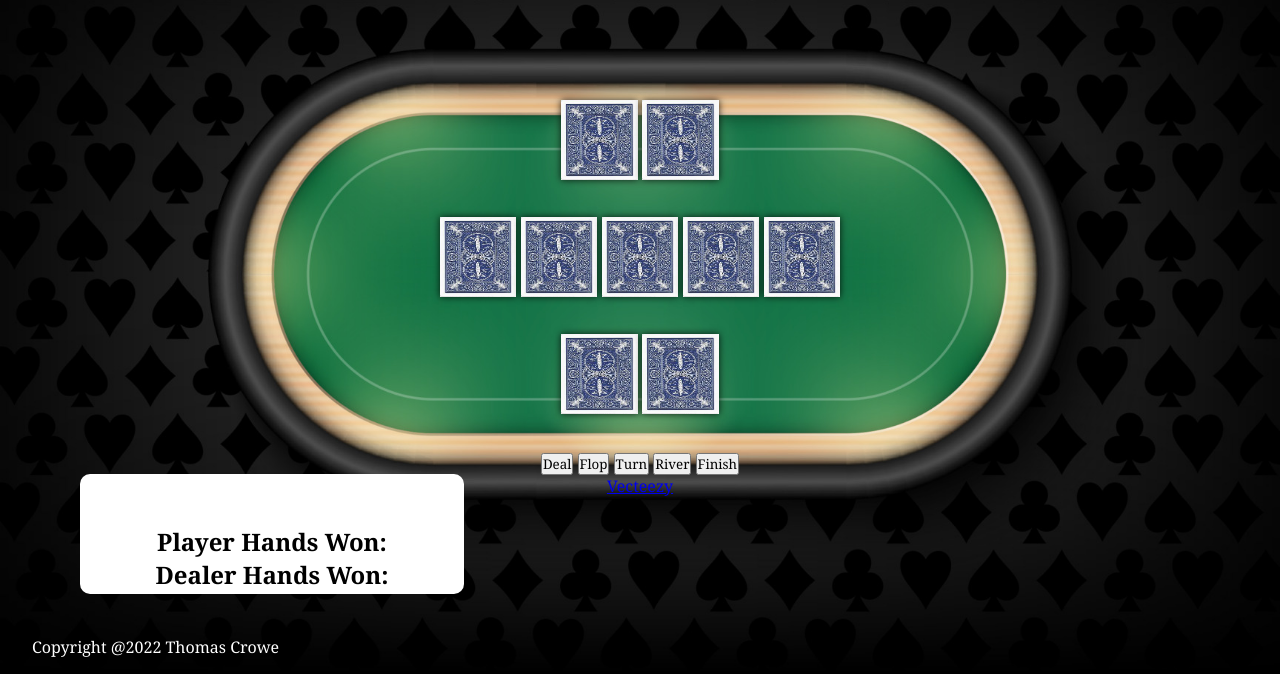
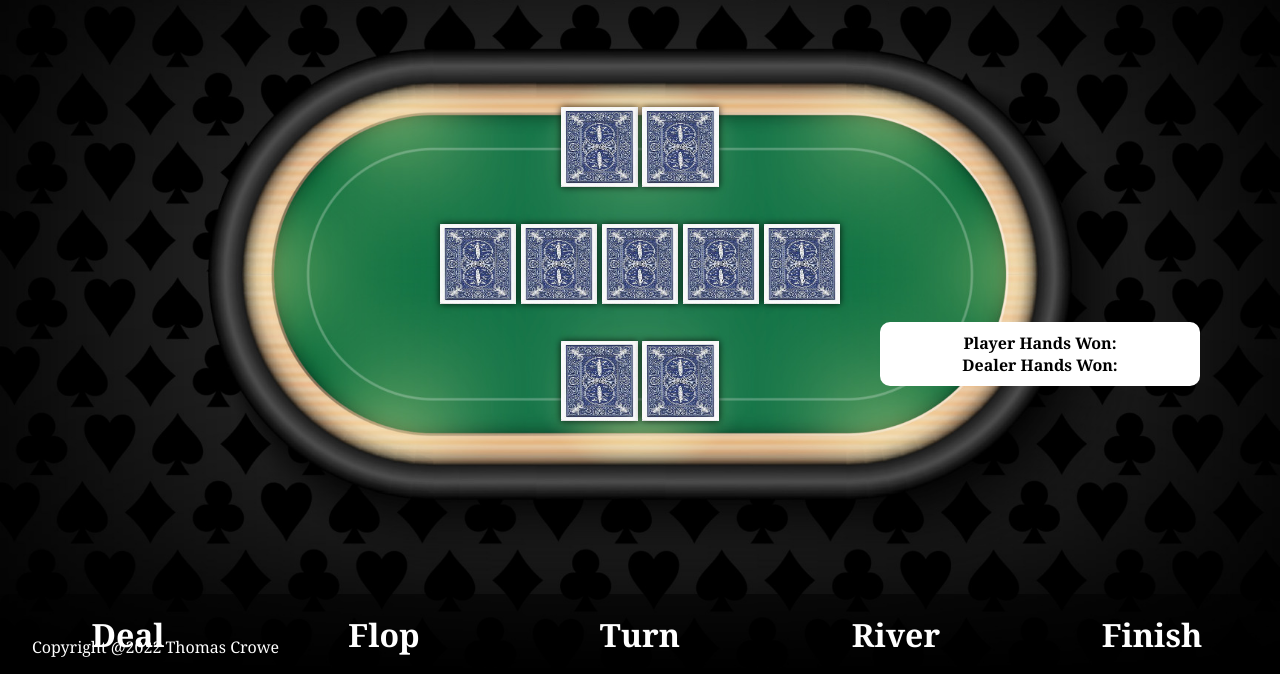
Before and after one commit to wtcrowe4/Project1, a website: page public/index.html in a window 1280 px wide. Shown: the part 126-800 px from the top of the page. Drawn offline with Linux system fonts and the light colour scheme.

Commit message:
Styled buttons, moved scoreboard

```diff
--- a/public/styles/scss/main.scss
+++ b/public/styles/scss/main.scss
@@ -12,6 +12,7 @@
     justify-content: center;
     align-items: center;
     flex-direction: column;
+
 
     h1 {
         font-size: 5vh;
@@ -28,7 +29,7 @@
     align-items: center;
     flex-direction: column;
     border-radius: 10px;
-    padding-top: 6vh;
+    padding-top: 2vh;
     width: 80vw;
     height: 50vh;
 }
@@ -38,19 +39,64 @@
     padding-bottom: 2rem;
 }
 
+#buttons {
+    display: flex;
+    justify-content: center;
+    align-items: center;
+    flex-direction: row;
+    width: 100%;
+    height: 10vh;
+    position: fixed;
+    bottom: 0;
+    left: 0;
+    background: rgba(0, 0, 0, 0.5);
+    border-radius: 10px 10px 0 0;
+
+    button {
+        width: 50%;
+        height: 100%;
+        border: none;
+        background: none;
+        color: white;
+        font-size: 2rem;
+        font-weight: bold;
+        cursor: pointer;
+        transition: ease 0.5s all;
+
+        &:hover {
+            background: rgba(0, 0, 0, 0.5);
+        }
+    }
+}
+
 #scoreboard {
     display: flex;
     justify-content: center;
     align-items: center;
     flex-direction: column;
     border-radius: 10px;
-    padding-top: 6vh;
-    width: 30vw;
-    height: 15vh;
+
+    width: 25vw;
+    height: 8vh;
     position: fixed;
-    bottom: 5rem;
-    left: 5rem;
+    bottom: 18rem;
+    right: 5rem;
     background-color: white;
+    h2 {
+        font-size: 2vh;
+        color: black;
+        text-align: center;
+    }
+}
+
+#links {
+    position: fixed;
+    top: 1rem;
+    right: 1rem;
+    a {
+        color: white;
+        text-decoration: none;
+    }
 }
 
 footer {
```
Also changed, not shown: public/styles/css/main.css, 1 other file.
